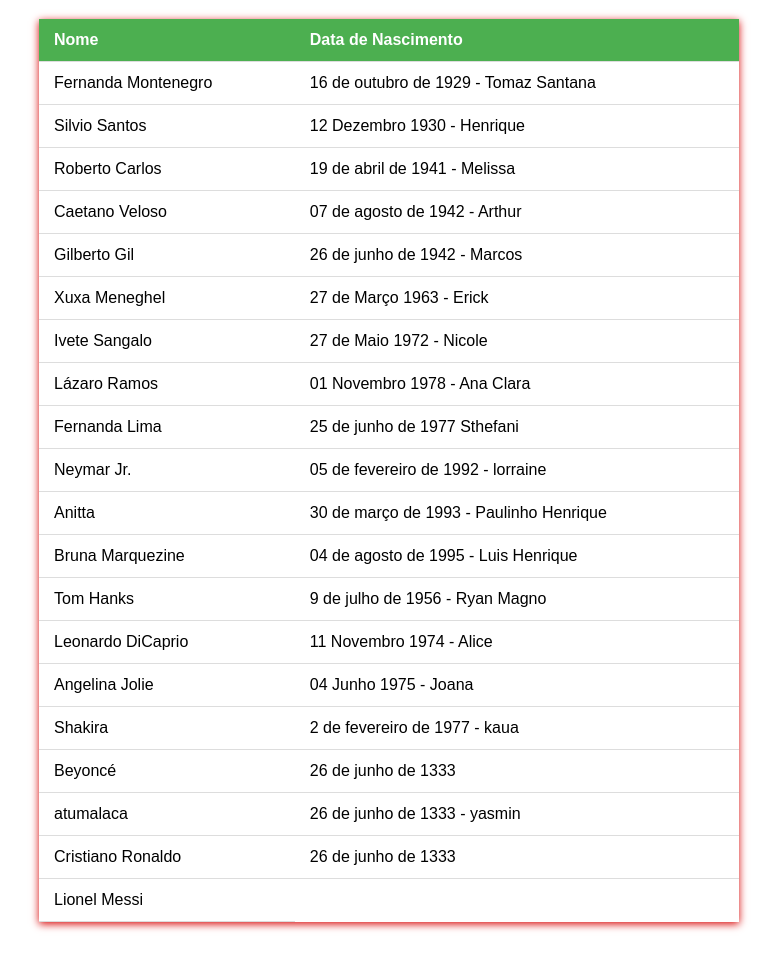
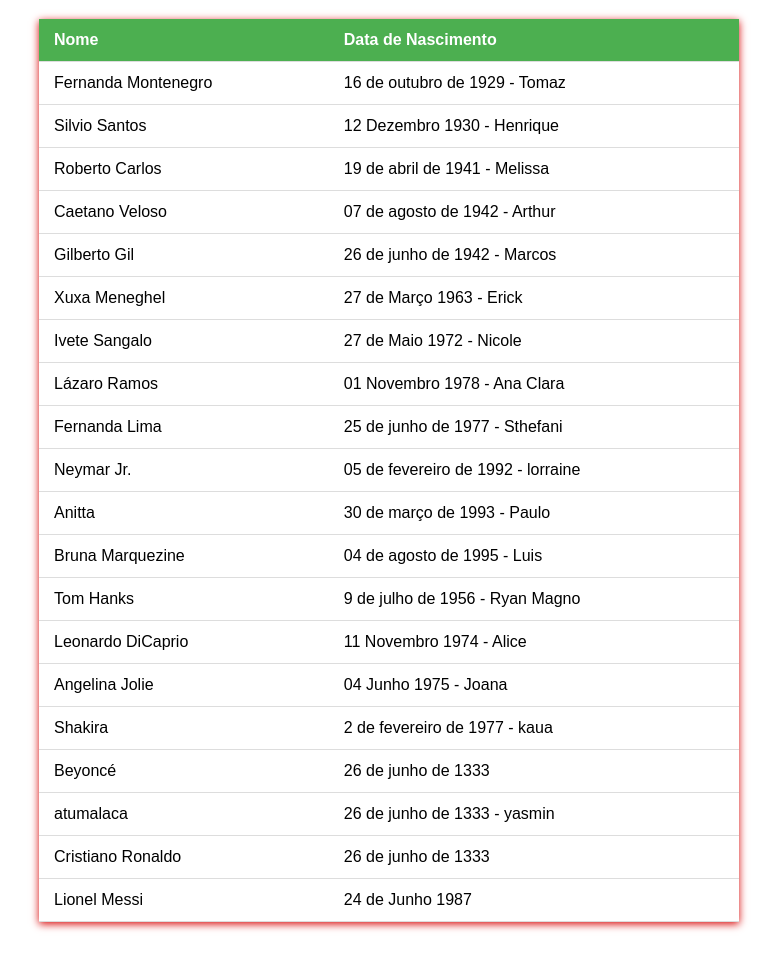
Before and after one commit to toommaz/AulaVersionamento, a website: page index.html in a window 1280 px wide. Shown: the part 81-1043 px from the top of the page, without its empty margins (251-1028 px from the left). Drawn offline with Linux system fonts and the light colour scheme.

Commit message:
Fix HTML formatting for table rows
Alterado os nomes no index.html

```diff
--- a/index.html
+++ b/index.html
@@ -47,7 +47,7 @@
             </tr>
         </thead>
         <tbody>
-            <tr><td>Fernanda Montenegro</td><td>16 de outubro de 1929 - Tomaz Santana </td></tr>
+            <tr><td>Fernanda Montenegro</td><td>16 de outubro de 1929 - Tomaz </td></tr>
             <tr><td>Silvio Santos</td><td>12 Dezembro 1930 - Henrique</td></tr>
             <tr><td>Roberto Carlos</td><td> 19 de abril de 1941 - Melissa</td></tr>
             <tr><td>Caetano Veloso</td><td>07 de agosto de 1942 - Arthur</td></tr>
@@ -55,10 +55,10 @@
             <tr><td>Xuxa Meneghel</td><td>27 de Março 1963 - Erick </td></tr>
             <tr><td>Ivete Sangalo</td><td>27 de Maio 1972 - Nicole</td></tr>
             <tr><td>Lázaro Ramos</td><td>01 Novembro 1978 - Ana Clara</td></tr>
-            <tr><td>Fernanda Lima</td><td>25 de junho de 1977 Sthefani</td></tr>
+            <tr><td>Fernanda Lima</td><td>25 de junho de 1977 - Sthefani</td></tr>
             <tr><td>Neymar Jr.</td><td>05 de fevereiro de 1992 - lorraine </td></tr>
-            <tr><td>Anitta</td><td>30 de março de 1993 - Paulinho Henrique</td></tr>
-            <tr><td>Bruna Marquezine</td><td>04 de agosto de 1995 - Luis Henrique</td></tr>
+            <tr><td>Anitta</td><td>30 de março de 1993 - Paulo </td></tr>
+            <tr><td>Bruna Marquezine</td><td>04 de agosto de 1995 - Luis </td></tr>
             <tr><td>Tom Hanks</td><td>9 de julho de 1956 - Ryan Magno</td></tr>
             <tr><td>Leonardo DiCaprio</td><td>11 Novembro 1974 - Alice</td></tr>
             <tr><td>Angelina Jolie</td><td>04 Junho 1975 - Joana</td></tr>
@@ -66,7 +66,7 @@
             <tr><td>Beyoncé</td><td>26 de junho de 1333</td></tr>
             <tr><td>atumalaca</td><td>26 de junho de 1333 - yasmin </td></tr>
             <tr><td>Cristiano Ronaldo</td><td>26 de junho de 1333</td></tr>
-            <tr><td>Lionel Messi</td><td24 de Junho 1987</td></tr>
+            <tr><td>Lionel Messi</td><td>24 de Junho 1987</td></tr>
         </tbody>
     </table>
 </body>
```
